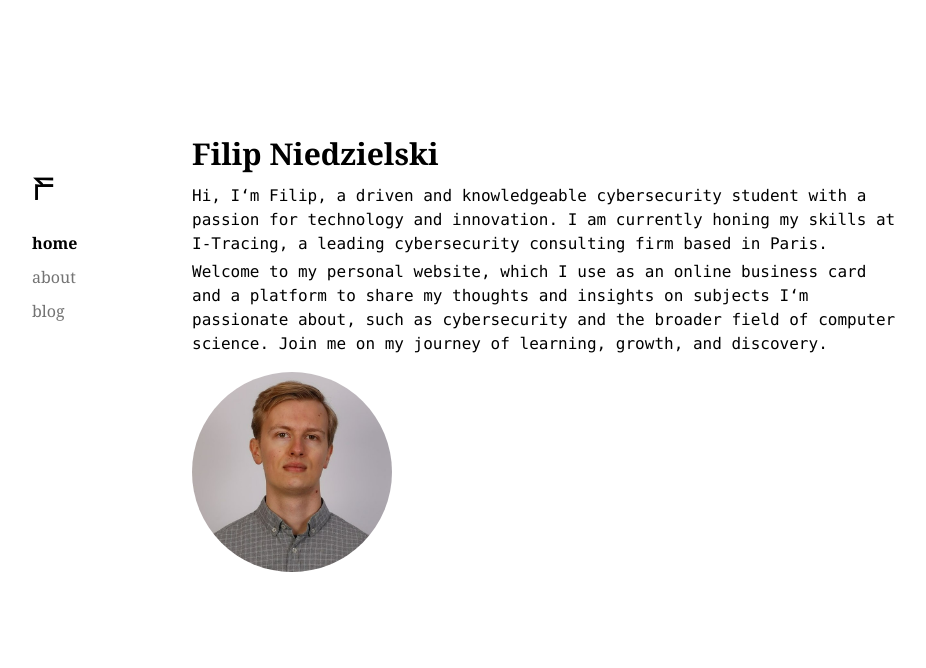
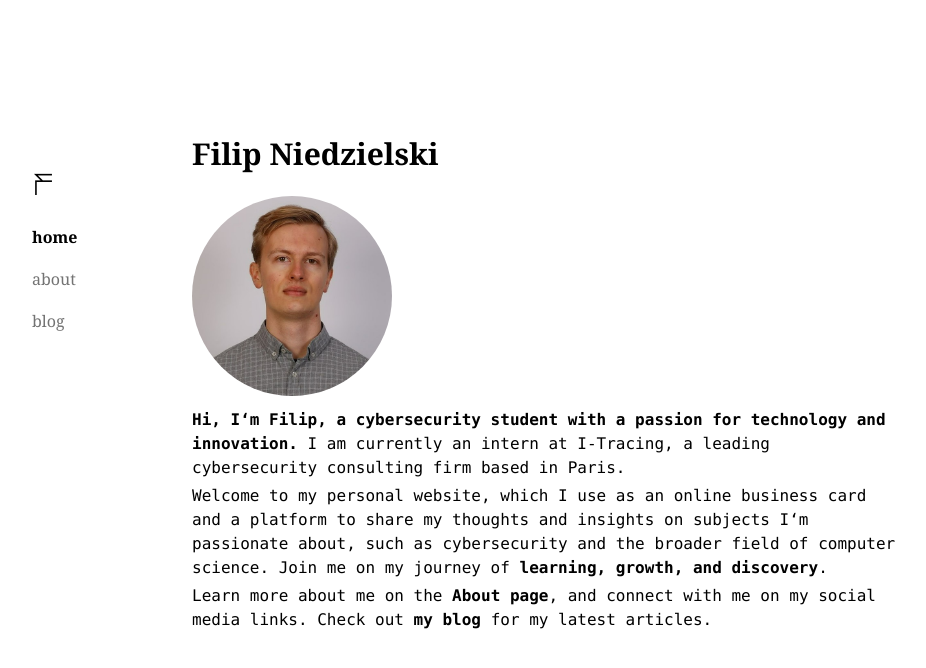
Before and after one commit to Looyyd/loyd-blog, a Next.js app: page / in a window 1280 px wide. Shown: the top 668 px of the page, without its empty margins (170-1096 px from the left). Built offline with nearby package versions, Linux system fonts and the light colour scheme.

Commit message:
Better home page with call to action

```diff
--- a/src/components/NavBar.tsx
+++ b/src/components/NavBar.tsx
@@ -71,7 +71,7 @@ const NavButtons = (props:NavButtonsProps) => {
     <aside className="flex float-left relative flex-row w-1/6 md:fixed md:flex-col space-x-0 pr-10 mb-2 mt-2 md:mt-0">
 
       {/*<Image src={fLogo} alt={"F letter logo"} /> */}
-      <h1 style={{fontFamily: "Nordic"}} className="py-[5px] px-[12px]">F</h1>
+      <a style={{fontFamily: "Nordic"}} className="text-3xl  mt-0 py-[8px] px-[12px]">F</a>
 
       {Object.entries(navItems).map(([path, { name }]) => {
         const isActive = path === asPath;
@@ -81,7 +81,7 @@ const NavButtons = (props:NavButtonsProps) => {
             key={path}
             href={path}
             className={clsx(
-              'transition-all hover:text-neutral-800 dark:hover:text-neutral-200 py-[5px] px-[10px]',
+              'transition-all hover:text-neutral-800 dark:hover:text-neutral-200 py-[5px] px-[10px] mt-2',
               {
                 'text-neutral-500': !isActive,
                 'font-bold': isActive,
--- a/src/pages/index.tsx
+++ b/src/pages/index.tsx
@@ -7,6 +7,7 @@ import { Body } from "../components/Body";
 import { Paragraph } from "../components/Paragraph";
 import Image from "next/image";
 import pp from "../img/Photo Pro Round.jpeg"
+import Link from "next/link";
 
 const Home: NextPage = () => {
   return (
@@ -17,14 +18,6 @@ const Home: NextPage = () => {
 
         <Main>
           <MainHeader title={"Filip Niedzielski"}/>
-          <Paragraph>
-            Hi, I&lsquo;m Filip, a driven and knowledgeable cybersecurity student with a passion for technology and innovation.
-            I am currently honing my skills at I-Tracing, a leading cybersecurity consulting firm based in Paris.
-          </Paragraph>
-          <Paragraph>
-            Welcome to my personal website, which I use as an online business card and a platform to share my thoughts and insights on subjects I&lsquo;m passionate about, such as cybersecurity and the broader field of computer science.
-            Join me on my journey of learning, growth, and discovery.
-          </Paragraph>
           <Image
             src={pp}
             className="rounded-full mt-3 mb-3"
@@ -33,6 +26,19 @@ const Home: NextPage = () => {
             width={200}
             height={200}
           />
+          <Paragraph>
+            <b>Hi, I&lsquo;m Filip, a cybersecurity student with a passion for technology and innovation. </b>
+            I am currently an intern at I-Tracing, a leading cybersecurity consulting firm based in Paris.
+          </Paragraph>
+          <Paragraph>
+            Welcome to my personal website, which I use as an online business card and a platform to share my thoughts and insights on subjects I&lsquo;m passionate about, such as cybersecurity and the broader field of computer science.
+            Join me on my journey of <b>learning, growth, and discovery</b>.
+          </Paragraph>
+          <Paragraph>
+            Learn more about me on the <Link href={"/about"}><b>About page</b></Link>, and connect with me on my social media links.
+            Check out <Link href={"/blog"}><b>my blog</b></Link> for my latest articles.
+          </Paragraph>
+
 
         </Main>
       </Body>
```
